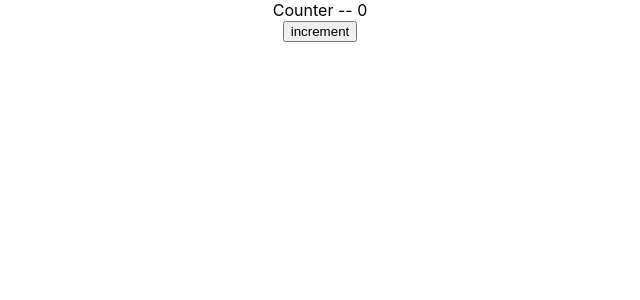
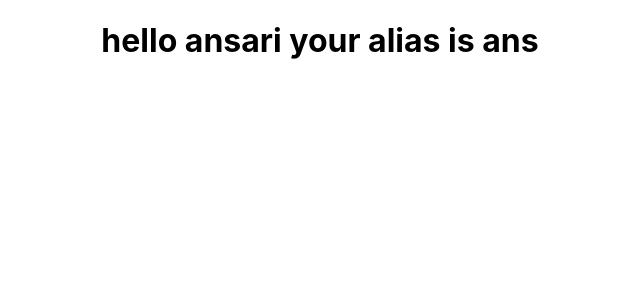
Before and after one commit to abdultanveer/harman-react, a React (Create React App) app: page / in a window 1280 px wide. Shown: the top 300 px of the page, without its empty margins (320-960 px from the left). Built offline with nearby package versions, Linux system fonts and the light colour scheme.

Commit message:
destructuring props

```diff
--- a/src/App.js
+++ b/src/App.js
@@ -1,5 +1,5 @@
 import './App.css';
-import Counter from './components/Counter';
+import Greet from './components/Greet'
 
 
 function App() {
@@ -8,7 +8,7 @@ function App() {
   return (
     <div className="App">
 
-     <Counter/>
+    <Greet name="ansari" alias="ans" />
 
 
     </div>
--- a/src/components/Greet.js
+++ b/src/components/Greet.js
@@ -1,11 +1,11 @@
 import React from 'react'
 
-const Greet = props => {
-    console.log(props)
+const Greet = ({name,alias}) => {
+
     return (
         <div>
-            <h1> hello {props.name} your alias is {props.alias}</h1>
-            {props.children}
+            <h1> hello {name} your alias is {alias}</h1>
+
         </div>
     )
 }
```
